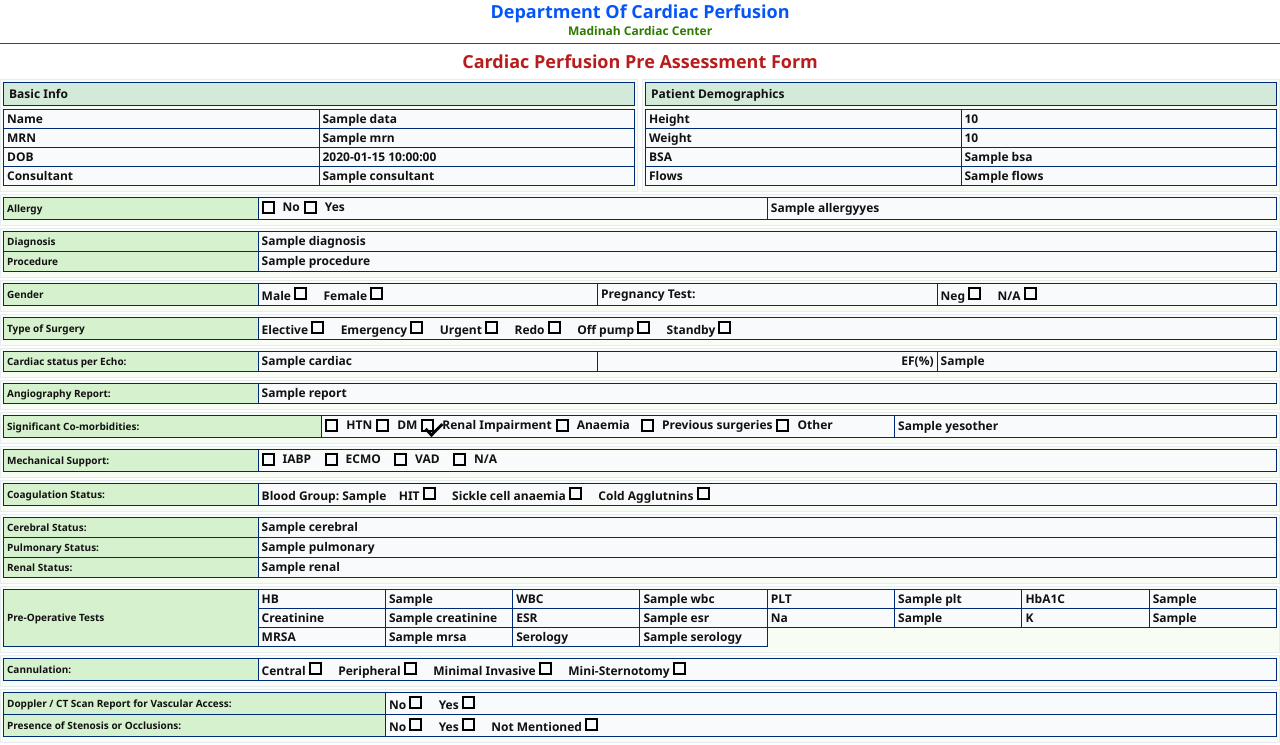
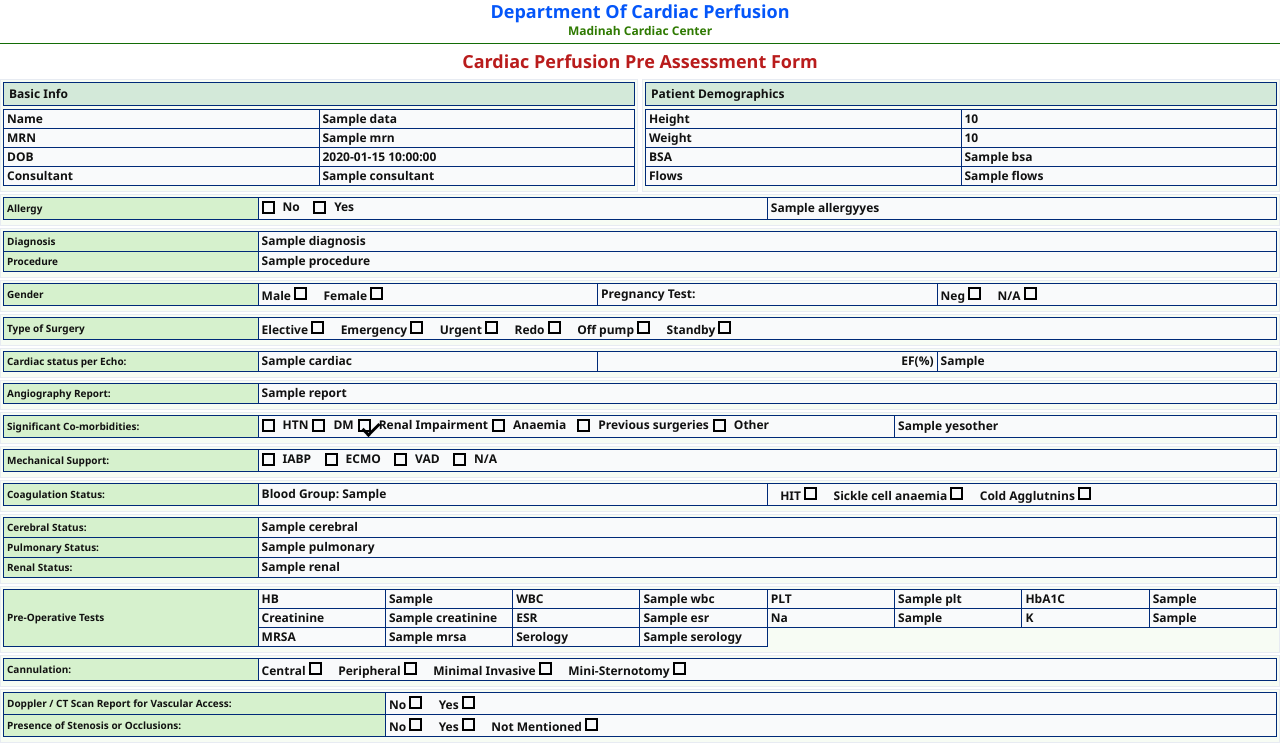
Before and after one commit to finashinas123/LogbookWeb, a Flask app: template templates/pdf1.html in a window 1280 px wide. Shown: the top 745 px of the page. Run offline with Flask 3, Linux system fonts and the light colour scheme; the template is opened without the code that fills it: most values are stand-ins (such as "Sample title", 1, 10 or a date in 2020).

Commit message:
Update pdf1.html

```diff
--- a/templates/pdf1.html
+++ b/templates/pdf1.html
@@ -259,6 +259,9 @@ input[type="checkbox"] {
                 <label class="cb">
                     <span class="box {{ 'checked' if data.allergy=='No' else '' }}"></span>
                     No
+
+                &nbsp;&nbsp;
+
                     <span class="box {{ 'checked' if data.allergy=='Yes' else '' }}"></span>
                     Yes
                 </label>
@@ -387,9 +390,9 @@ input[type="checkbox"] {
     <div class="card">
         <table>
             <tr>
-                <td class="main-label" style="width:25%;">Significant Co-morbidities:</td>
+                <td class="main-label" ">Significant Co-morbidities:</td>
 
-                <td class="inline" style="width:45%;">
+                <td class="inline" ">
 
                     <label class="cb">
                         <span class="box {{ 'checked' if data.HTN else '' }}"></span>
@@ -423,11 +426,17 @@ input[type="checkbox"] {
 
                  <label class="cb">
                     <span class="box {{ 'checked' if data.IABP else '' }}"></span> IABP
+
                       &nbsp;&nbsp;
+
                     <span class="box {{ 'checked' if data.ecmo else '' }}"></span> ECMO
-                      &nbsp;&nbsp;
+
+                     &nbsp;&nbsp;
+
                     <span class="box {{ 'checked' if data.vad else '' }}"></span> VAD
-                      &nbsp;&nbsp;
+
+                     &nbsp;&nbsp;
+
                     <span class="box {{ 'checked' if data.na else '' }}"></span> N/A
 
                 </label>
@@ -441,10 +450,10 @@ input[type="checkbox"] {
     <table>
         <tr>
             <td class="main-label">Coagulation Status:</td>
-
+            <td class="inline">  Blood Group: <strong>{{ data.bg }}</strong></td>
             <td class="inline">
 
-                Blood Group: <strong>{{ data.bg }}</strong>
+
 
                 &nbsp;&nbsp;
 
```
